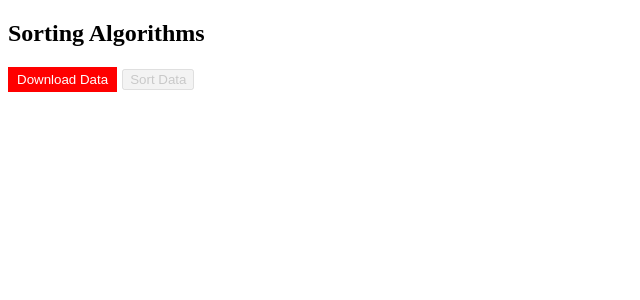
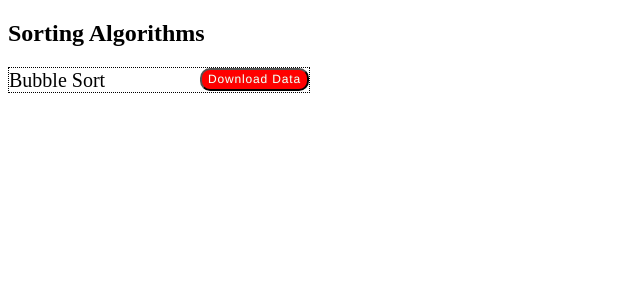
Before and after one commit to kiran-code/algorithms-sorting, an Angular app: page / in a window 1280 px wide. Shown: the top 300 px of the page, without its empty margins (0-640 px from the left). Built offline with nearby package versions, Linux system fonts and the light colour scheme.

Commit message:
Updated Bubble Sort CSS

```diff
--- a/src/app/algorithms/sorting/bubble-sort/bubble-sort.component.css
+++ b/src/app/algorithms/sorting/bubble-sort/bubble-sort.component.css
@@ -1,14 +1,34 @@
 .button {
   background: #ff0000;
-  color: #fff;
-  border: none;
-  padding: 5px 9px;
-  margin-right: 5px;
+  display: inline-block;
+  font-family: 'Heebo', Helvetica, Arial, sans-serif;
+  font-weight: 500;
+  font-size: 12px;
+  letter-spacing: 0.07em;
+  line-height: 17px;
+  color: #ffffff;
+  position: relative;
   cursor: pointer;
+  border-radius: 10px;
+  float: right;
 }
 
-div {
+.heading {
+  font-size: 20px;
+  line-height: 24px;
+}
+
+.bg-gradient1 {
+  text-shadow: 0px 0px 1px #BF4C28;
+}
+
+/*div {
   display: block;
+}*/
+
+.bubbleSort{
+  border: 1px dotted black;
+  width: 300px;
 }
 
 .odd {
--- a/src/app/algorithms/sorting/bubble-sort/bubble-sort.component.html
+++ b/src/app/algorithms/sorting/bubble-sort/bubble-sort.component.html
@@ -1,9 +1,10 @@
-<div>
+<div class="bubbleSort">
   <div>
-    <button (click)="downloadData()" class="button left">Download Data</button>
-    <button [className]="!showTable? 'disabled':'enable'" class="button right"
-            [disabled]="!showTable">Sort Data
-    </button>
+    <span class="heading">Bubble Sort</span>
+    <button (click)="downloadData()" class="button right bg-gradient1">Download Data</button>
+    <!--<button [className]="!showTable? 'disabled':'enable'" class="button right" [disabled]="!showTable">
+      Sort Data
+    </button>-->
   </div>
   <!--<div>{{countriesData | json}}</div>-->
   <div>
--- a/src/app/app.component.html
+++ b/src/app/app.component.html
@@ -1,4 +1,4 @@
 <div>
   <h2>Sorting Algorithms</h2>
-  <app-bubble-sort></app-bubble-sort>
+  <div style="float:left"><app-bubble-sort></app-bubble-sort></div>
 </div>
```
